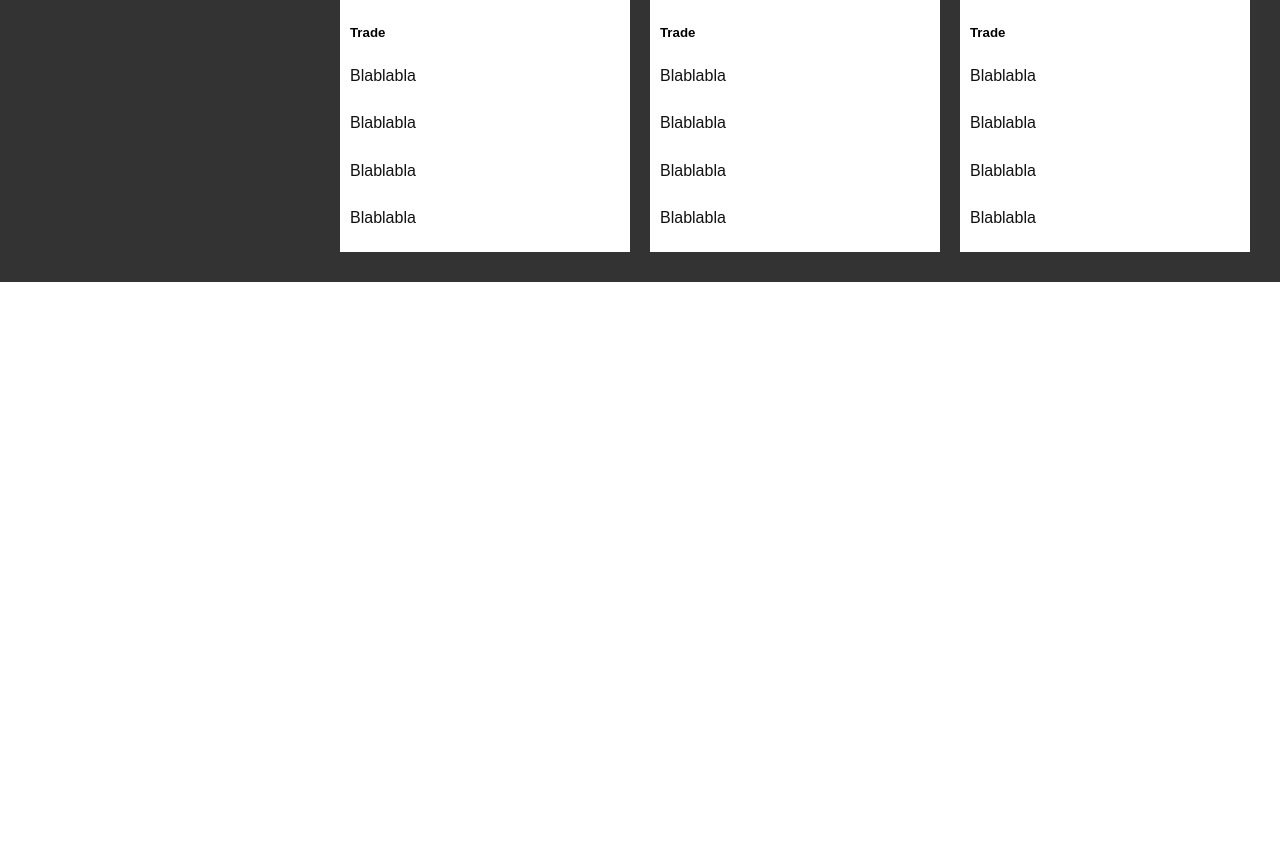
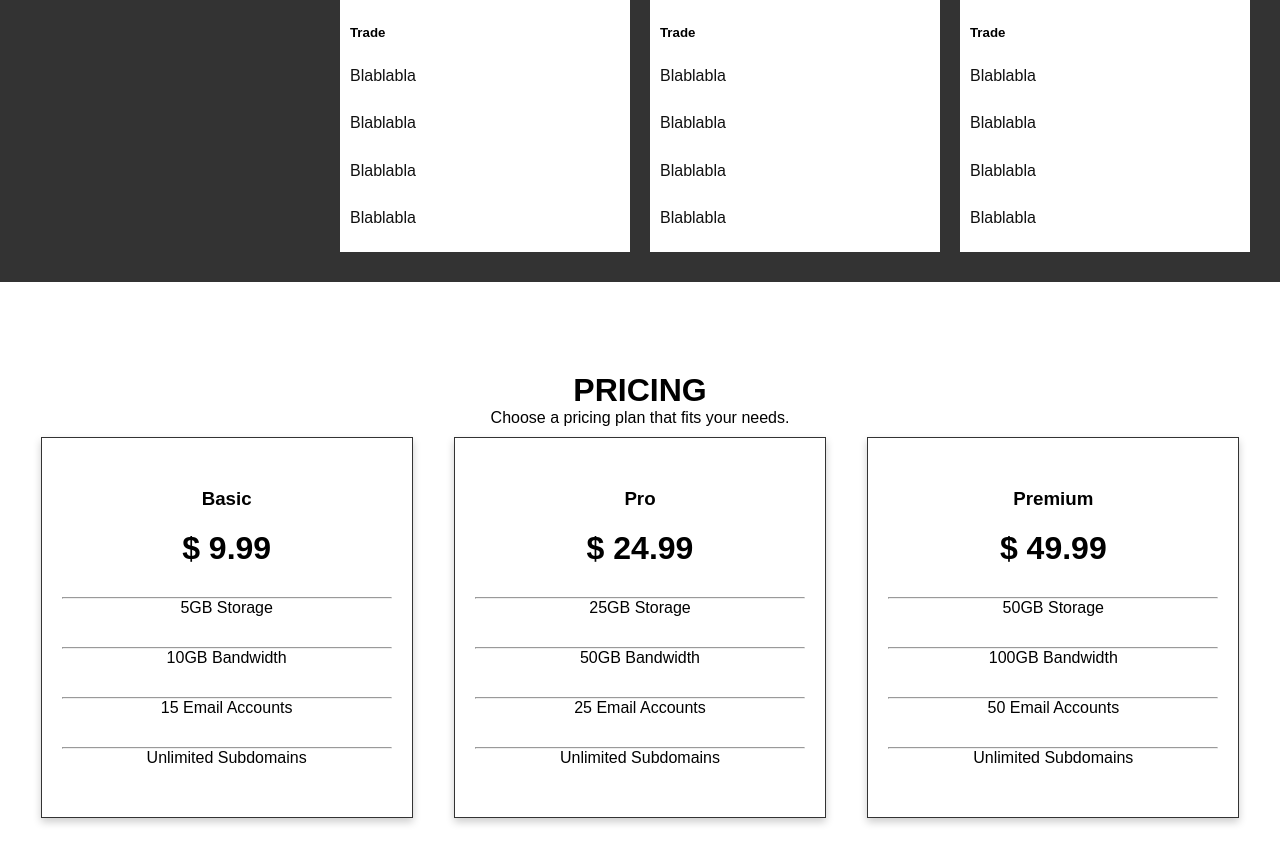
Before and after one commit to sadatnazarli/W3Scholl-3, a plain HTML site: page index.html in a window 1280 px wide. Shown: the part 1376-2224 px from the top of the page. Before the commit the page ends 1658 px from the top, so only its background shows below. Drawn offline with Linux system fonts and the light colour scheme.

Commit message:
added new section (pricing)

```diff
--- a/assets/style/style.css
+++ b/assets/style/style.css
@@ -218,3 +218,49 @@ nav {
 .sample .sample-texts p {
   color: #111;
 }
+.pricing {
+  background-color: white;
+  margin-top: 70px;
+  width: 100%;
+  padding: 20px;
+  display: flex;
+  flex-direction: column;
+  align-items: center;
+}
+
+.plans {
+  display: flex;
+  justify-content: space-around;
+  flex-wrap: wrap;
+  width: 100%;
+}
+
+.plan {
+  margin: 10px;
+  padding: 20px;
+  border: 1px solid #333;
+  width: 30%;
+  text-align: center;
+  box-shadow: 0 4px 8px 0 rgba(0, 0, 0, 0.2);
+}
+
+.plan h3 {
+  margin-top: 30px;
+}
+
+.plan h4 {
+  margin-top: 20px;
+  font-size: 2rem;
+  margin-bottom: 10px;
+}
+
+.plan p {
+  margin-bottom: 30px;
+}
+
+.price {
+  display: flex;
+  justify-content: center;
+  align-items: center;
+  margin-bottom: 20px;
+}
--- a/index.html
+++ b/index.html
@@ -123,5 +123,56 @@
         </div>
       </div>
     </div>
+    <div class="pricing">
+      <h1>PRICING</h1>
+      <p>Choose a pricing plan that fits your needs.</p>
+      <div class="plans">
+        <div class="plan">
+          <h3>Basic</h3>
+          <div class="price">
+            <h4>$ 9.99</h4>
+          </div>
+          <hr />
+          <p>5GB Storage</p>
+          <hr />
+          <p>10GB Bandwidth</p>
+          <hr />
+          <p>15 Email Accounts</p>
+          <hr />
+          <p>Unlimited Subdomains</p>
+          <button class="myButton">Sign Up</button>
+        </div>
+        <div class="plan">
+          <h3>Pro</h3>
+          <div class="price">
+            <h4>$ 24.99</h4>
+          </div>
+          <hr />
+          <p>25GB Storage</p>
+          <hr />
+          <p>50GB Bandwidth</p>
+          <hr />
+          <p>25 Email Accounts</p>
+          <hr />
+          <p>Unlimited Subdomains</p>
+          <button class="myButton">Sign Up</button>
+        </div>
+        <div class="plan">
+          <h3>Premium</h3>
+          <div class="price">
+            <h4>$ 49.99</h4>
+          </div>
+          <hr />
+          <p>50GB Storage</p>
+          <hr />
+          <p>100GB Bandwidth</p>
+          <hr />
+          <p>50 Email Accounts</p>
+          <hr />
+          <p>Unlimited Subdomains</p>
+          <button class="myButton">Sign Up</button>
+        </div>
+      </div>
+    </div>
   </body>
 </html>
```
